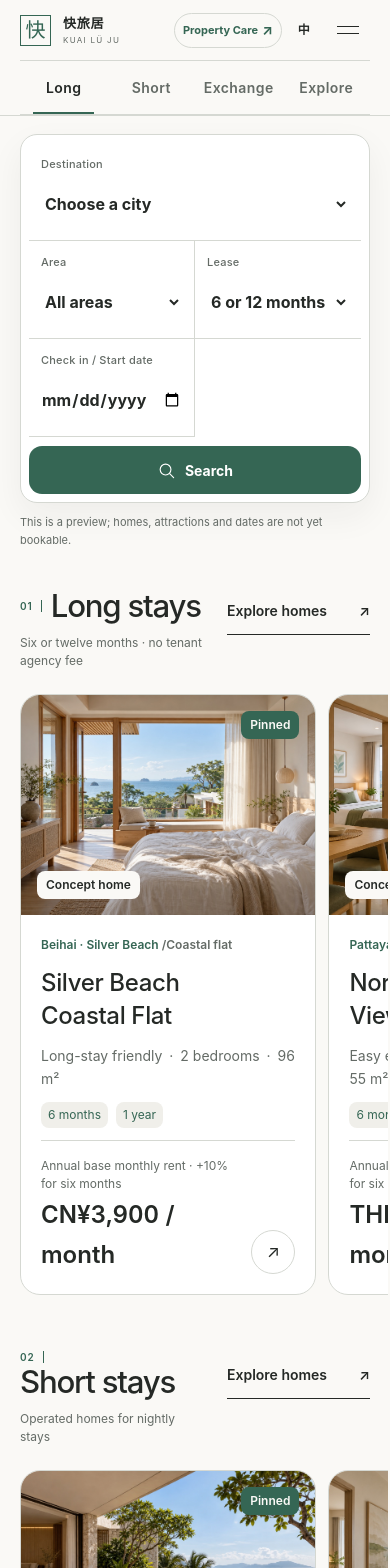
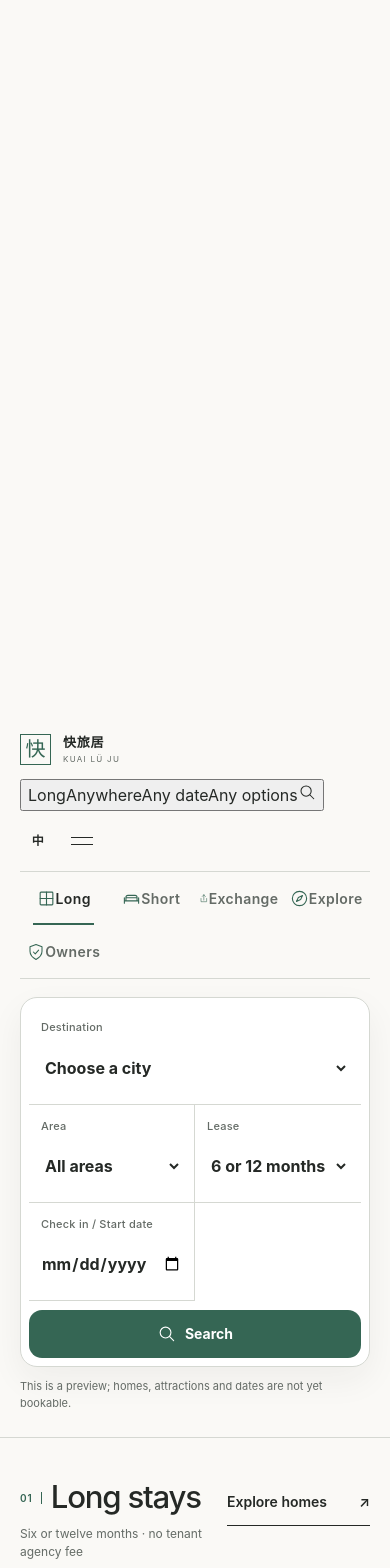
Before and after one commit to kaifa9527/kuailvju-site, a React (Vite) app: page / in a window 390 px wide. Shown: the top 1568 px of the page. Built offline with nearby package versions, Linux system fonts and the light colour scheme.

Commit message:
Condense five-item navigation into centered scroll search on homepage

```diff
--- a/src/App.tsx
+++ b/src/App.tsx
@@ -174,16 +174,68 @@ function Header({ lang, setLang, route, mode, onModeChange }: {
   mode: HomeMode; onModeChange: (mode: HomeMode) => void
 }) {
   const t = words[lang]
+  const isHome = route.page === 'home'
   const [open, setOpen] = useState(false)
-  const isHome = route.page === 'home'
+  const [scrolled, setScrolled] = useState(() => window.scrollY > 180)
+  const [searchOpen, setSearchOpen] = useState(false)
+  const [homeHeight, setHomeHeight] = useState(() => window.innerWidth <= 760 ? 430 : 230)
+  const [searchSummary, setSearchSummary] = useState<[string, string, string]>([
+    lang === 'zh' ? '全部城市' : 'Anywhere',
+    lang === 'zh' ? '不限日期' : 'Any date',
+    lang === 'zh' ? '不限条件' : 'Any options',
+  ])
+  const headerRef = useRef<HTMLElement>(null)
+  const expanded = !scrolled || searchOpen
+  const modeLabel = mode === 'rentals' ? t.navRent : mode === 'stays' ? t.navStays : mode === 'exchange' ? t.navExchange : t.roam
   const nav = [
-    { href: '#/rentals', label: t.navRent, key: 'rentals' as const },
-    { href: '#/stays', label: t.navStays, key: 'stays' as const },
-    { href: '#/exchange', label: t.navExchange, key: 'exchange' as const },
-    { href: '#/roam', label: t.roam, key: 'roam' as const },
+    { href: '#/rentals', label: t.navRent, key: 'rentals' as const, icon: 'window' as const },
+    { href: '#/stays', label: t.navStays, key: 'stays' as const, icon: 'bed' as const },
+    { href: '#/exchange', label: t.navExchange, key: 'exchange' as const, icon: 'share' as const },
+    { href: '#/roam', label: t.roam, key: 'roam' as const, icon: 'compass' as const },
   ]
-  useEffect(() => { setOpen(false) }, [route.page])
-  return <header className="site-header clear-site-header">
+
+  useEffect(() => {
+    setOpen(false)
+    setSearchOpen(false)
+  }, [route.page])
+  useEffect(() => {
+    if (!isHome) return
+    const onScroll = () => setScrolled(window.scrollY > 180)
+    onScroll()
+    window.addEventListener('scroll', onScroll, { passive: true })
+    return () => window.removeEventListener('scroll', onScroll)
+  }, [isHome])
+  useEffect(() => {
+    if (!isHome || !expanded || !headerRef.current) return
+    const node = headerRef.current
+    const measure = () => setHomeHeight(Math.ceil(node.getBoundingClientRect().height))
+    measure()
+    const observer = new ResizeObserver(measure)
+    observer.observe(node)
+    return () => observer.disconnect()
+  }, [isHome, expanded])
+  useEffect(() => {
+    if (!isHome || !searchOpen || !scrolled) return
+    const onOutside = (event: PointerEvent) => {
+      if (!headerRef.current?.contains(event.target as Node)) setSearchOpen(false)
+    }
+    const onEscape = (event: KeyboardEvent) => {
+      if (event.key === 'Escape') setSearchOpen(false)
+    }
+    document.addEventListener('pointerdown', onOutside)
+    document.addEventListener('keydown', onEscape)
+    return () => {
+      document.removeEventListener('pointerdown', onOutside)
+      document.removeEventListener('keydown', onEscape)
+    }
+  }, [isHome, searchOpen, scrolled])
+  useEffect(() => {
+    if (scrolled && searchOpen) headerRef.current?.querySelector<HTMLSelectElement>('.home-discovery-destination select')?.focus()
+  }, [scrolled, searchOpen])
+
+  return <>
+    {isHome && <div className="home-header-space" style={{ height: homeHeight }} aria-hidden="true"/>}
+    <header ref={headerRef} className={'site-header clear-site-header' + (isHome ? ' home-affixed' + (expanded ? ' home-expanded' : ' home-collapsed') : '')}>
       <div className="header-inner">
         <a className="brand" href="#/" aria-label={lang === 'zh' ? '快旅居首页' : 'Kuai Lü Ju home'}>
           <span className="brand-mark">快</span><span className="brand-name">快旅居<span>KUAI LÜ JU</span></span>
@@ -191,24 +243,41 @@ function Header({ lang, setLang, route, mode, onModeChange }: {
         <nav className="primary-nav clear-primary-nav" aria-label={t.menu}>
           {nav.map(item => <a key={item.key} href={item.href}
             aria-current={isHome ? undefined : route.page === item.key ? 'page' : undefined}
-          className={isHome ? mode === item.key ? 'is-current' : '' : route.page === item.key ? 'is-current' : ''}
+            className={(isHome ? mode === item.key : route.page === item.key) ? 'is-current' : ''}
             onClick={event => {
               if (isHome) { event.preventDefault(); onModeChange(item.key) }
               setOpen(false)
-          }}>{item.label}</a>)}
+            }}><LineIcon name={item.icon} size={19}/><span>{item.label}</span></a>)}
+          <a href="#/management" className={'nav-owner-service' + (route.page === 'management' ? ' is-current' : '')}
+            aria-label={t.manage} title={t.manage} onClick={() => setOpen(false)}>
+            <LineIcon name="shield" size={18}/><span>{lang === 'zh' ? '委托' : 'Owners'}</span>
+          </a>
         </nav>
+        {isHome && <button type="button" className="home-compact-search" aria-controls="home-search-panel"
+          aria-expanded={expanded} aria-label={(lang === 'zh' ? '展开搜索：' : 'Expand search: ') + modeLabel + ' · ' + searchSummary.join(' · ')}
+          onClick={() => { setSearchOpen(true); setOpen(false) }}>
+          <span className="compact-search-mode">{modeLabel}</span>
+          <span className="compact-search-detail">{searchSummary[0]}</span>
+          <span className="compact-search-detail">{searchSummary[1]}</span>
+          <span className="compact-search-detail compact-search-extra">{searchSummary[2]}</span>
+          <span className="compact-search-icon"><LineIcon name="search" size={18}/></span>
+        </button>}
         <div className="header-actions clear-header-actions">
-        <a className="owner-service-link" href="#/management">{t.manage}<span aria-hidden="true">↗</span></a>
           <ThemeSwitch lang={lang}/>
-        <button className="language-switch" onClick={() => setLang(lang === 'zh' ? 'en' : 'zh')} aria-label={`${t.language}: ${lang === 'zh' ? 'English' : '中文'}`}>{lang === 'zh' ? 'EN' : '中'}</button>
-        <button className="menu-button" aria-expanded={open} aria-label={t.menu} onClick={() => setOpen(v => !v)}><span></span><span></span></button>
+          <button className="language-switch" onClick={() => setLang(lang === 'zh' ? 'en' : 'zh')} aria-label={t.language + ': ' + (lang === 'zh' ? 'English' : '中文')}>{lang === 'zh' ? 'EN' : '中'}</button>
+          <button className="menu-button" aria-expanded={open} aria-label={t.menu} onClick={() => { setOpen(value => !value); setSearchOpen(false) }}><span></span><span></span></button>
         </div>
       </div>
       {open && <nav className="mobile-utility-menu" aria-label={t.menu}>
-      <a href="#/management" onClick={() => setOpen(false)}>{t.manage} ↗</a>
         <a href="#/test-inbox" onClick={() => setOpen(false)}>{t.testDesk}</a>
       </nav>}
+      {isHome && <div className="home-finder-stage" id="home-search-panel" aria-hidden={!expanded}>
+        <HomeFinder lang={lang} mode={mode} onSummaryChange={setSearchSummary}/>
+        {scrolled && searchOpen && <button type="button" className="home-finder-dismiss" aria-label={t.close}
+          onClick={() => setSearchOpen(false)}><LineIcon name="close" size={18}/></button>}
+      </div>}
     </header>
+  </>
 }
 
 function SearchPanel({ lang, initial, searchLabel, onSummaryChange }: { lang: Language; initial: Filters; searchLabel?: string; onSummaryChange?: (summary: [string, string, string]) => void }) {
@@ -283,13 +352,13 @@ function ManagementCards({ lang }: { lang: Language }) {
   </div>
 }
 
-function HomePage({ lang, mode }: { lang: Language; mode: HomeMode }) {
+function HomePage({ lang }: { lang: Language }) {
   const t = words[lang]
   const featured = sortFeaturedListings(listings.filter(item => item.management === 'leased')).slice(0, 6)
   const shortStayHomes = sortFeaturedListings(listings.filter(item => item.management === 'operated')).slice(0, 6)
   const exchangeHomes = sortFeaturedListings(listings.filter(canExchange)).slice(0, 6)
   return <>
-    <HomeFinder lang={lang} mode={mode}/>
+
     <section className="section page-shell home-property-section" id="homes"><div className="section-heading"><div><div className="home-section-title"><span className="home-section-number" aria-hidden="true">01</span><h2>{t.rent}</h2>{lang === 'zh' && <span className="home-section-english" aria-hidden="true">LONG STAYS</span>}</div><p className="home-section-lead">{t.rentLead}</p></div><a className="text-link" href="#/rentals">{t.explore} <span>↗</span></a></div><div className="listing-grid home-listing-grid">{featured.map(listing => <ListingCard key={listing.id} listing={listing} lang={lang}/>)}</div></section>
     <section className="section page-shell home-stays-section"><div className="section-heading"><div><div className="home-section-title"><span className="home-section-number" aria-hidden="true">02</span><h2>{t.stays}</h2>{lang === 'zh' && <span className="home-section-english" aria-hidden="true">SHORT STAYS</span>}</div><p className="home-section-lead">{t.staysLead}</p></div><a className="text-link" href="#/stays">{t.explore} <span>↗</span></a></div><div className="listing-grid home-listing-grid">{shortStayHomes.map(listing => <ListingCard key={listing.id} listing={listing} lang={lang} context="stays"/>)}</div></section>
     <section className="section home-exchange-section" id="exchange-homes"><div className="page-shell"><div className="section-heading"><div><div className="home-section-title"><span className="home-section-number" aria-hidden="true">03</span><h2>{t.exchange}</h2>{lang === 'zh' && <span className="home-section-english" aria-hidden="true">STAY EXCHANGE</span>}</div><p className="home-section-lead">{t.exchangeLine}</p></div><a className="text-link" href="#/exchange">{t.more} <span>↗</span></a></div>
@@ -389,7 +458,7 @@ export default function App() {
     if (route.page === 'request' && route.mode === 'rental') return <RentalRequestPage lang={lang} listingId={route.id} query={route.query}/>
     if (route.page === 'request' && route.mode === 'exchange') return <ExchangeRequestPage lang={lang} listingId={route.id} query={route.query}/>
     if (route.page === 'test-inbox') return <TestInbox lang={lang}/>
-    return <HomePage lang={lang} mode={homeMode}/>
+    return <HomePage lang={lang}/>
   }, [route, lang, homeMode])
   return <><Header lang={lang} setLang={setLang} route={route} mode={homeMode} onModeChange={setHomeMode}/><main id="main-content">{content}</main><footer className="site-footer"><div className="page-shell"><div className="footer-top"><a className="footer-brand" href="#/">快旅居 <span>KUAI LÜ JU</span></a><nav aria-label="Footer"><a href="#/rentals">{t.rent}</a><a href="#/stays">{t.stays}</a><a href="#/exchange">{t.exchange}</a><a href="#/roam">{t.roam}</a><a href="#/management">{t.manage}</a></nav></div><div className="footer-bottom"><span>{t.footer}</span><p>{t.legal}</p><span>© {new Date().getFullYear()} KUAI LÜ JU</span></div></div></footer>{message && <div className="modal-backdrop" onClick={() => setMessage(null)}><div className="modal" role="dialog" aria-modal="true" aria-label={t.preview} onClick={e => e.stopPropagation()}><button className="modal-close" onClick={() => setMessage(null)} aria-label={t.close}>×</button><span className="eyebrow">PREVIEW NOTICE</span><h2>{t.preview}</h2><p>{message}</p><button className="button button-dark" onClick={() => setMessage(null)}>{t.understood} ↗</button></div></div>}</>
 }
```
Lines whose indentation alone changed are shown as unchanged.
